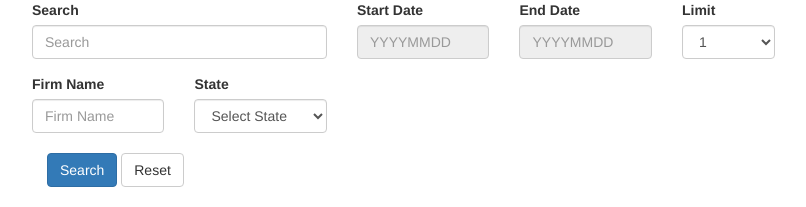
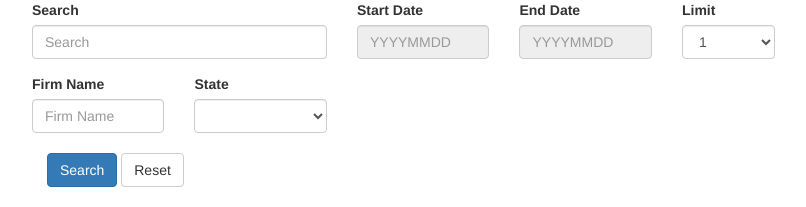
Before and after one commit to CVPcorp/GSA-ADS, a PHP site: page / in a window 1280 px wide. Shown: the part 231-438 px from the top of the page, without its empty margins (38-844 px from the left). Run offline with PHP 8.4, Linux system fonts and the light colour scheme; the visitor is signed in with stand-in values (Sample User, id 1); some libraries are stand-ins or nearby versions.

Commit message:
Adding fixes for state drop down and no start date

```diff
--- a/Includes/fdaApi.php
+++ b/Includes/fdaApi.php
@@ -14,6 +14,9 @@ function searchApi($term) {
         	if($search != '')
         		$search=$search.'+AND+';
         	$search=$search.'state:'.$term['State'];
+        }
+        if($term['RecalSTDate']=='' && $term['RecalENDate']!='') {
+        	$term['RecalSTDate']='19000101';
         }
         if($term['RecalSTDate']!=''||$term['RecalENDate']!=''){
             if($term['RecalSTDate']=='')$term['RecalSTDate']=date('Ymd');
--- a/index.php
+++ b/index.php
@@ -62,7 +62,7 @@ The search results can be narrowed by specifying a range of dates for the report
         	<div class="col-xs-10 col-sm-6 col-md-2">
         		<label for="State">State</label>
 				<select class="form-control" id="state">
-					<option value="">Select State</option>
+					<option value=""></option>
 					<option value="AL">Alabama</option>
 					<option value="AK">Alaska</option>
 					<option value="AZ">Arizona</option>
```
